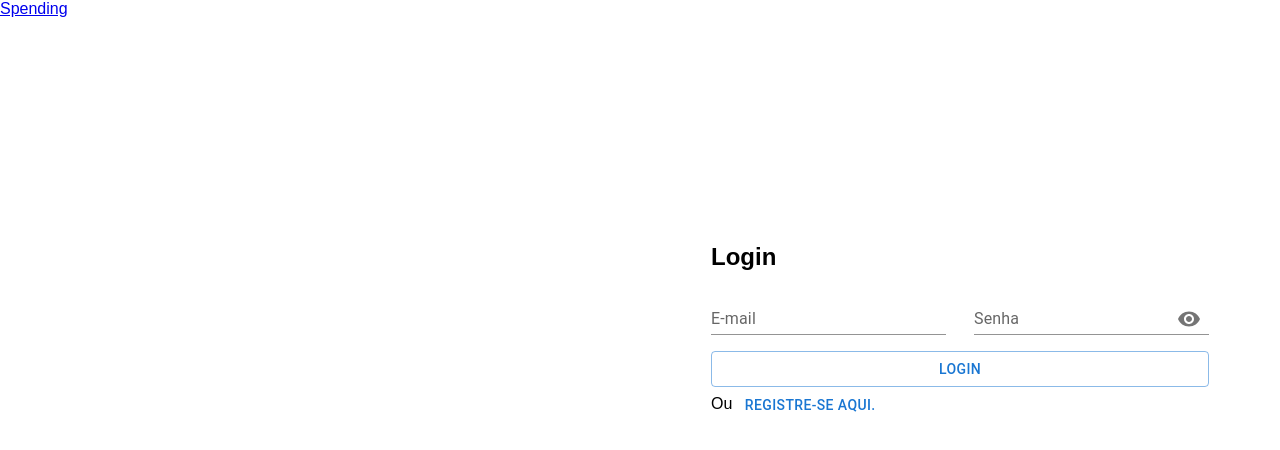
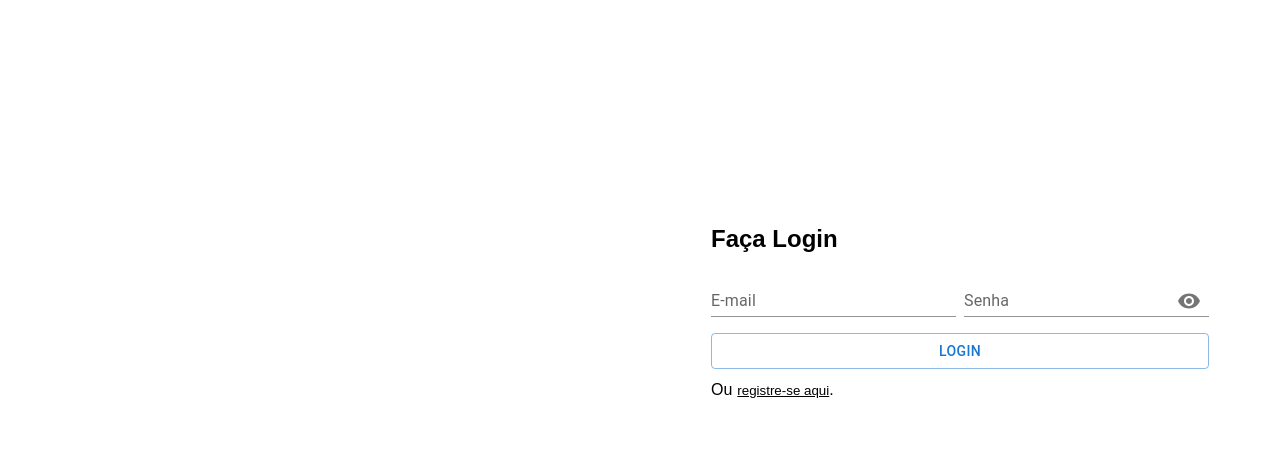
Before and after one commit to TioCleber/spending, a React (Create React App) app: page / in a window 1280 px wide. Shown: the top 450 px of the page. Built offline with nearby package versions, Linux system fonts and the light colour scheme.

Commit message:
feat: added modal custom and styles to modal

```diff
--- a/src/components/Header/index.tsx
+++ b/src/components/Header/index.tsx
@@ -1,15 +1,19 @@
 import { Link } from 'react-router-dom'
 
 export const Header = () => {
+  const locations = ['', '/']
+
+  if (locations.includes(window.location.pathname)) {
+    return <></>
+  }
+
   return (
     <div>
       <div>
         <Link to="/">Spending</Link>
       </div>
 
-      <ul>
-
-      </ul>
+      <ul></ul>
     </div>
   )
 }
--- /dev/null
+++ b/src/components/Modal/Modal.tsx
@@ -0,0 +1,27 @@
+import { Close } from '@mui/icons-material'
+import { Box, Modal } from '@mui/material'
+import '../../styles/modal.css'
+
+interface ModalProps {
+  children: React.ReactNode
+  open: boolean
+  handleOpenModal: () => void
+}
+
+const ModalCustom = ({ children, open, handleOpenModal }: ModalProps) => {
+  return (
+    <Modal className="modal modal-register" open={open}>
+      <Box className="box-modal">
+        <div className="container-modal-close">
+          <button className="button-modal-close" onClick={handleOpenModal}>
+            <Close className="icon-modal-close" />
+          </button>
+        </div>
+
+        {children}
+      </Box>
+    </Modal>
+  )
+}
+
+export default ModalCustom
--- a/src/components/Register/Register.tsx
+++ b/src/components/Register/Register.tsx
@@ -1,9 +1,10 @@
-import { Box, Button, Modal } from '@mui/material'
-import { Close } from '@mui/icons-material'
+import { Button } from '@mui/material'
 import { useRegister } from '../../hooks/useRegister'
 import { InputPassword } from '../Inputs/InputPassword'
 import { InputText } from '../Inputs/InputText'
 import { useModal } from '../../hooks/useModal'
+import '../../styles/register.css'
+import ModalCustom from '../Modal/Modal'
 
 const Register = () => {
   const { register, setRegister } = useRegister()
@@ -14,41 +15,14 @@ const Register = () => {
       <div className="container-text-register">
         <p className="text-register">
           Ou{' '}
-          <Button
-            className="button-register"
-            onClick={handleOpenModal}
-            variant="text"
-          >
-            registre-se aqui.
-          </Button>
+          <button className="button-register" onClick={handleOpenModal}>
+            registre-se aqui
+          </button>
+          .
         </p>
       </div>
 
-      <Modal
-        className="modal modal-register"
-        sx={{
-          display: 'flex',
-          justifyContent: 'center',
-          alignItems: 'center',
-        }}
-        open={open}
-      >
-        <Box
-          sx={{
-            background: '#fff',
-            width: 500,
-          }}
-        >
-          <div className="container-modal-close">
-            <Button
-              className="button-modal-close"
-              onClick={handleOpenModal}
-              variant="text"
-            >
-              <Close className="icon-modal-close" />
-            </Button>
-          </div>
-
+      <ModalCustom open={open} handleOpenModal={handleOpenModal}>
         <div className="input-groups">
           <InputText
             label="Nome"
@@ -98,8 +72,7 @@ const Register = () => {
             Cadastrar
           </Button>
         </div>
-        </Box>
-      </Modal>
+      </ModalCustom>
     </section>
   )
 }
--- a/src/pages/Login/Login.tsx
+++ b/src/pages/Login/Login.tsx
@@ -16,17 +16,17 @@ const Login = () => {
 
       <div className="login">
         <div className="container-login">
-          <h1 className="title-login">Login</h1>
-
           {!loginState.error ? (
             ''
           ) : (
             <div className="container-alert">
-              <Alert variant="filled" severity="error">
+              <Alert className="alert-error" variant="filled" severity="error">
                 {loginState.error}
               </Alert>
             </div>
           )}
+
+          <h1 className="title-login">Faça Login</h1>
 
           <div className="container-input input-groups">
             <InputText
@@ -61,7 +61,10 @@ const Login = () => {
                 onClick={handleLogin}
                 variant="outlined"
               >
-                <CircularProgress />
+                <CircularProgress
+                  style={{ width: 24, height: 24 }}
+                  className="loading"
+                />
               </Button>
             )}
           </div>
--- a/src/styles/login.css
+++ b/src/styles/login.css
@@ -36,11 +36,15 @@
 }
 
 .container-input .input-password {
-  margin: 8px 0 0;
+  margin: 0.5rem 0 0;
 }
 
 .container-buttons .button {
   width: 100%;
+}
+
+.container-alert {
+  margin: 0 0 1rem;
 }
 
 @media screen and (min-width: 64rem) {
@@ -54,9 +58,8 @@
     justify-content: space-between;
   }
 
-  .container-input .input,
-  .container-input .input-password {
-    max-width: 235px;
+  .container-input .input {
+    margin: 0 0.5rem 0px 0;
   }
 
   .container-input .input-password {
--- /dev/null
+++ b/src/styles/modal.css
@@ -0,0 +1,31 @@
+.modal {
+  display: flex;
+  align-items: center;
+  justify-content: center;
+}
+
+.modal .box-modal {
+  background: #fff;
+  border-radius: 0.125rem;
+  padding: 1rem;
+  max-width: 40.625rem;
+  width: 100%;
+  max-height: 380px;
+  overflow: auto;
+}
+
+.container-modal-close {
+  display: flex;
+  justify-content: flex-end;
+}
+
+.container-modal-close .button-modal-close {
+  border: none;
+  background: transparent;
+}
+
+@media screen and (min-width: 64rem) {
+  .container-modal-close .button-modal-close {
+    cursor: pointer;
+  }
+}
--- /dev/null
+++ b/src/styles/register.css
@@ -0,0 +1,21 @@
+.section-register {
+  margin: 0.75rem 0 0;
+}
+
+.container-text-register .text-register {
+  display: flex;
+  align-items: center;
+}
+
+.container-text-register .text-register .button-register {
+  background: transparent;
+  border: none;
+  text-decoration: underline;
+  margin-left: 0.3125rem;
+}
+
+@media screen and (min-width: 64rem) {
+  .container-text-register .text-register .button-register {
+    cursor: pointer;
+  }
+}
```
Lines whose indentation alone changed are shown as unchanged.
